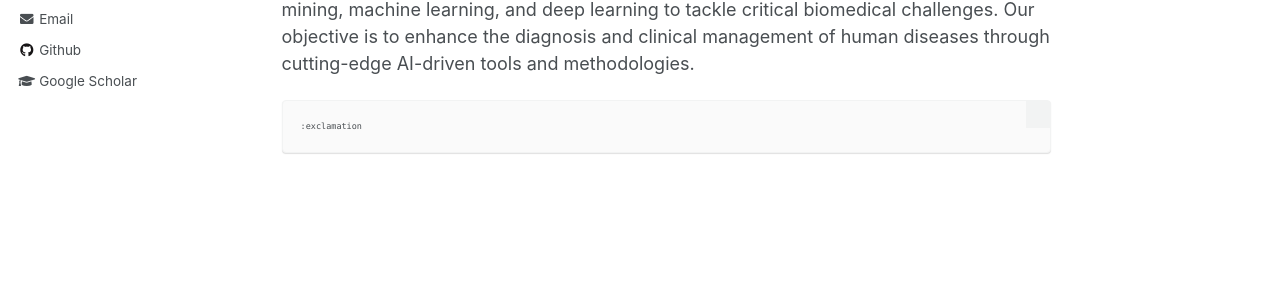
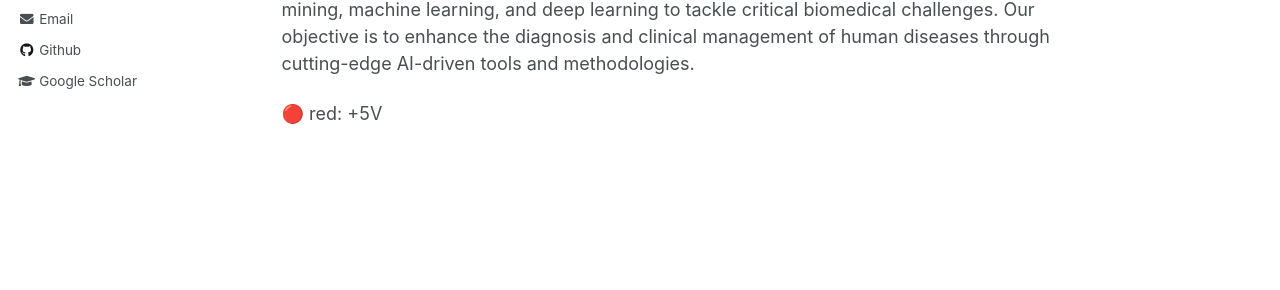
Before and after one commit to shiminxst/shiminxst.github.io, a Jekyll site: the page built from _pages/about.md, in a window 1280 px wide. Shown: the part 422-712 px from the top of the page. Built offline with Jekyll 4.4.1, drawn with Linux system fonts in a browser that asks for light colours.

Commit message:
Update about.md

```diff
--- a/_pages/about.md
+++ b/_pages/about.md
@@ -16,7 +16,7 @@ I joined the University of Louisiana at Lafayette as an Assistant Professor in 2
 Our lab is dedicated to the interdisciplinary study of artificial intelligence (AI) and biomedicine. We focus on utilizing advanced computational techniques such as data mining, machine learning, and deep learning to tackle critical biomedical challenges. Our objective is to enhance the diagnosis and clinical management of human diseases through cutting-edge AI-driven tools and methodologies.
 
 
-	:exclamation
+🔴 red: +5V
 
 <!--
 ## My Schedule
```
